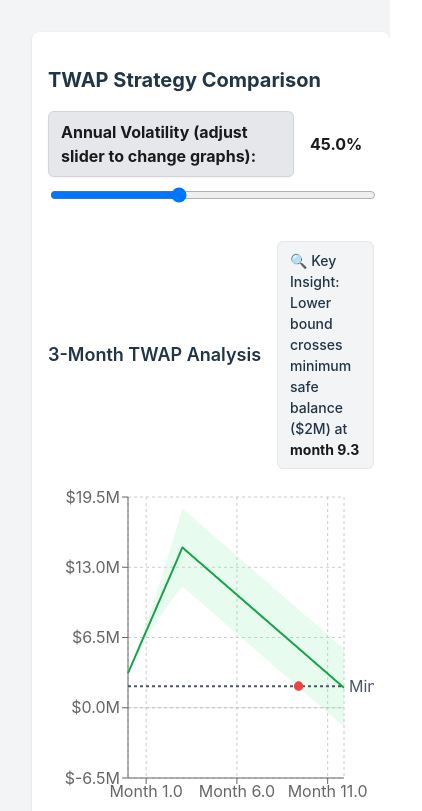
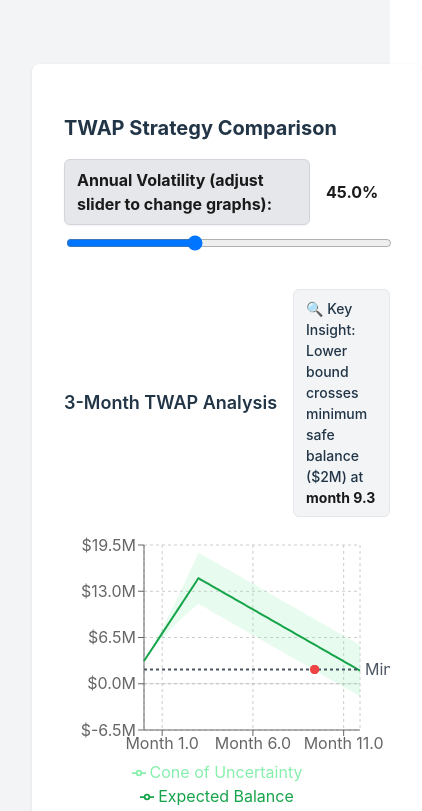
Before and after one commit to 5ajaki/twap-analysis, a React (Vite) app: page / in a window 390 px wide. Shown: the top 811 px of the page, 422 px wide, since content can reach past the window. Built offline with nearby package versions, Linux system fonts and the light colour scheme.

Commit message:
Adjust TWAP chart layout and container styling for improved responsiveness

```diff
--- a/src/components/SplitTWAPComparison.tsx
+++ b/src/components/SplitTWAPComparison.tsx
@@ -70,7 +70,7 @@ const TWAPChart: React.FC<TWAPChartProps> = ({ data, period, minimumSafe }) => {
           </p>
         </div>
       </div>
-      <div style={{ height: "24rem" }}>
+      <div style={{ height: "18rem" }}>
         <ResponsiveContainer width="100%" height="100%">
           <ComposedChart
             data={data}
@@ -286,7 +286,9 @@ const SplitTWAPComparison: React.FC = () => {
     <div
       style={{
         width: "100%",
-        padding: "1rem",
+        maxWidth: "1400px",
+        padding: "2rem",
+        margin: "2rem auto",
         backgroundColor: "white",
         borderRadius: "0.5rem",
         boxShadow: "0 1px 3px 0 rgba(0, 0, 0, 0.1)",
```
